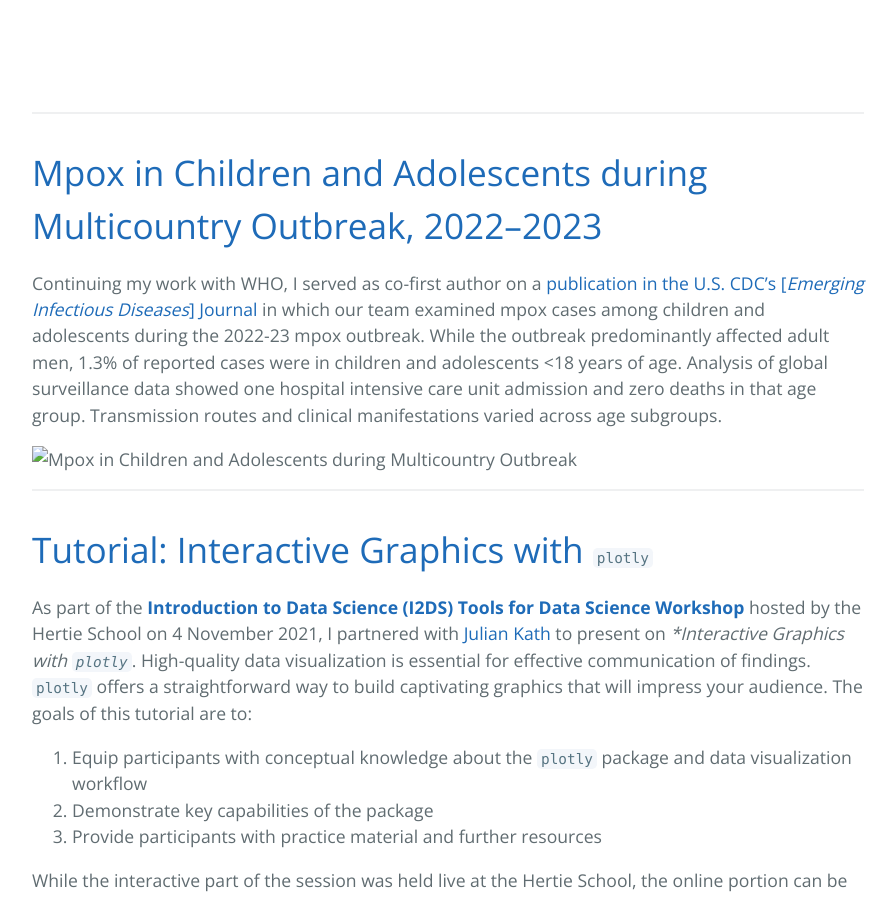
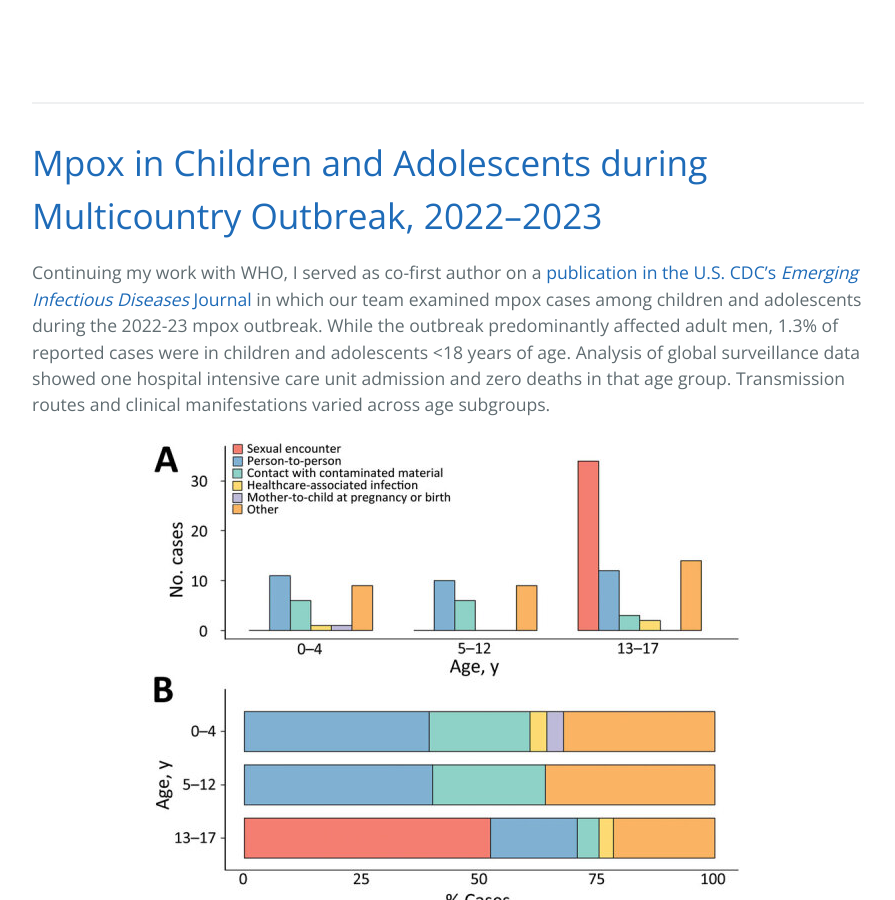
Before and after one commit to smkerr/smkerr.github.io, a Jekyll site: the page built from projects.md, in a window 1280 px wide and 900 px high, scrolled down 5129 px. Shown: the whole window, without its empty margins (192-1087 px from the left). Built offline with Jekyll 4.4.1, drawn with Linux system fonts in a browser that asks for light colours; comment, search, counter and statistics services are not loaded.

Commit message:
Update img

```diff
--- a/projects.md
+++ b/projects.md
@@ -76,7 +76,7 @@ Building on my mpox data analytics experience, I collaborated with WHO on a [*La
 
 # <a id="mpox-eid-paper">[Mpox in Children and Adolescents during Multicountry Outbreak, 2022–2023](https://doi.org/10.3201/eid2910.230516)</a>
 
-Continuing my work with WHO, I served as co-first author on a [publication in the U.S. CDC's [*Emerging Infectious Diseases*] Journal](https://doi.org/10.3201/eid2910.230516) in which our team examined mpox cases among children and adolescents during the 2022-23 mpox outbreak. While the outbreak predominantly affected adult men, 1.3% of reported cases were in children and adolescents <18 years of age. Analysis of global surveillance data showed one hospital intensive care unit admission and zero deaths in that age group. Transmission routes and clinical manifestations varied across age subgroups.
+Continuing my work with WHO, I served as co-first author on a [publication in the U.S. CDC's *Emerging Infectious Diseases* Journal](https://doi.org/10.3201/eid2910.230516) in which our team examined mpox cases among children and adolescents during the 2022-23 mpox outbreak. While the outbreak predominantly affected adult men, 1.3% of reported cases were in children and adolescents <18 years of age. Analysis of global surveillance data showed one hospital intensive care unit admission and zero deaths in that age group. Transmission routes and clinical manifestations varied across age subgroups.
 
 ![Mpox in Children and Adolescents during Multicountry Outbreak](assets/img/mpox-eid-paper.png "Mpox in Children and Adolescents, 2022-23"){: .center-image }
 
```
Also changed, not shown: assets/img/mpox-eid-paper.jpg (deleted), assets/img/mpox-eid-paper.png (added), assets/img/ragc-chatbot.png.
